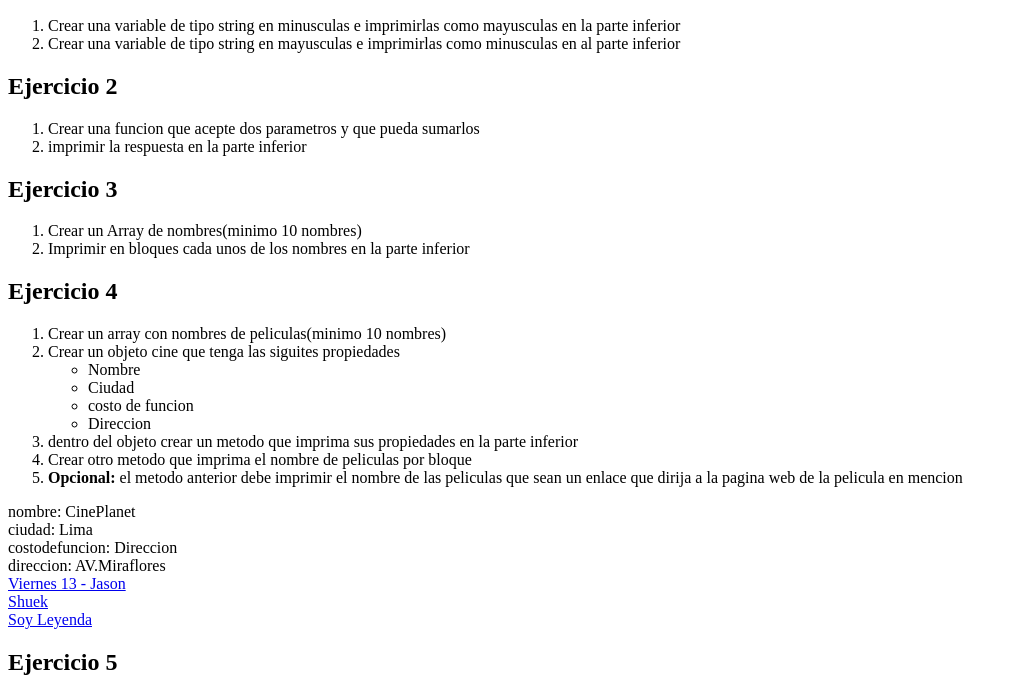
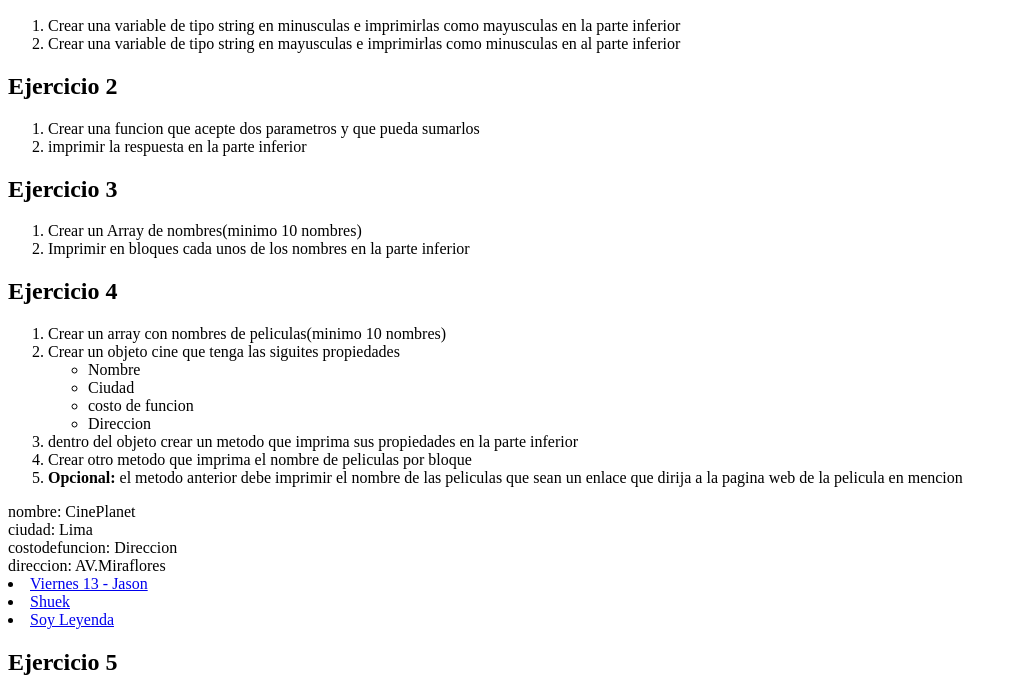
Before and after one commit to PercyTuncar/colorPicker, a plain HTML site: page peliculas.html in a window 1280 px wide. Shown: the part 110-800 px from the top of the page, without its empty margins (0-1017 px from the left). Drawn offline with Linux system fonts and the light colour scheme.

Commit message:
Array simple

```diff
--- a/peliculas.html
+++ b/peliculas.html
@@ -129,28 +129,44 @@
 
 
         let bloquesito = '';
-        const peliculas = [
-            {
-                nombre: 'Viernes 13 - Jason',
-                link: 'https://www.youtube.com/watch?v=V75dMMIW2B4',
-            },
-            {
-                nombre: 'Shuek',
-                link: 'https://www.youtube.com',
-            },
-            {
-                nombre: 'Soy Leyenda',
-                link: 'https://www.facebook.com',
-            },
-        ];
+        // const peliculas = [
+        //     {
+        //         nombre: 'Viernes 13 - Jason',
+        //         link: 'https://www.youtube.com/watch?v=V75dMMIW2B4',
+        //     },
+        //     {
+        //         nombre: 'Shuek',
+        //         link: 'https://www.youtube.com',
+        //     },
+        //     {
+        //         nombre: 'Soy Leyenda',
+        //         link: 'https://www.facebook.com',
+        //     },
+        // ];
+        const peliculas=['Viernes 13 - Jason','Shuek','Soy Leyenda'];
+
+           const index = peliculas.findIndex(function(pelicula){
+               return pelicula === 'Viernes 13 - Jason';
+           } );
+
+              console.log("El indice de Viernes 13 - Jason es: " + index);
 
 
-        peliculas.forEach(pelicula => {
-            let a = document.createElement('a');
-            a.href = pelicula.link;
-            a.innerHTML = `${pelicula.nombre}<br>`;
-            document.querySelector('.mostrarP').appendChild(a);
-        });
+                peliculas.forEach(function(pelicula,index){
+                    let pelicula_02 = "https://www.youtube.com";
+                    let pelicula_03 = "https://www.facebook.com";
+                    if (index == 0) {
+                        bloquesito += `<li><a href="https://www.youtube.com/watch?v=V75dMMIW2B4">${pelicula}</a> </li>`;
+                    } else if (index == 1) {
+                        bloquesito += `<li><a href="${pelicula_02}">${pelicula}</a></li>`;
+                    } else if (index == 2) {
+                        bloquesito += `<li><a href="${pelicula_03}">${pelicula}</a></li>`;
+                    }
+                } );
+
+
+                document.querySelector('.mostrarP').innerHTML = bloquesito;
+
 
     </script>
 
```
